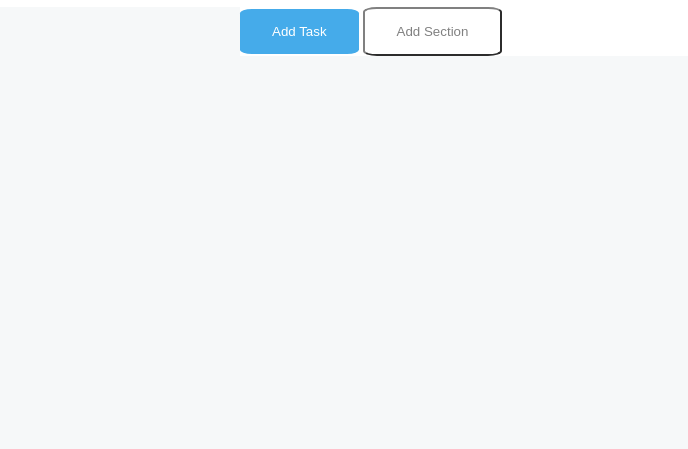
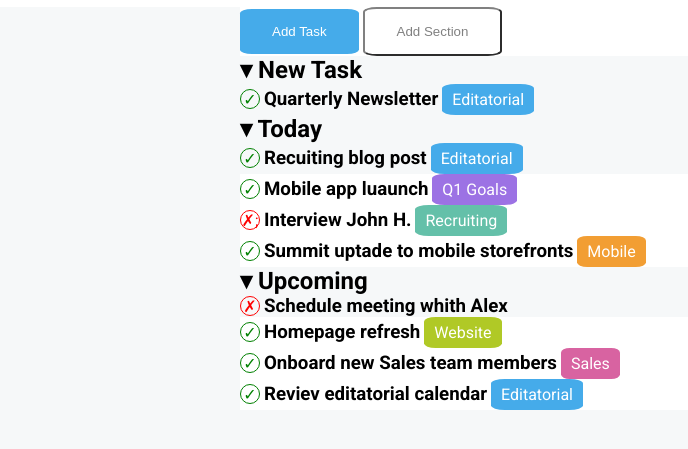
Before and after one commit to AngeloCatarozzolo/html-css-toboolist, a plain HTML site: page index.html in a window 1280 px wide. Shown: the part 63-512 px from the top of the page, without its empty margins (0-688 px from the left). Drawn offline with Linux system fonts and the light colour scheme.

Commit message:
fine menù

```diff
--- a/css/style.css
+++ b/css/style.css
@@ -35,8 +35,58 @@ button{
     color: gray;
     border-color: gray;
 }
+.circle{
+        display: inline-block;
+        height: 20px;
+        width: 20px;
+        border: 1px solid black;
+        border-radius: 50%;
+        text-align: center;
+        display: inline-block;
+}
+.circle-check{
+        color: green;
+        border-color: green;
+}
+.circle-cross{
+        color: red;
+        border-color: red;
+}
+h3{
+    display: inline-block;
+}
 *{
     box-sizing: border-box;
     margin: 0;
     padding: 0;
 }
+.tag{
+    border: 0px;
+    padding: 6px 10px;
+    display: inline-block;
+    border-radius: 15%;
+}
+#editatorial{
+    background-color: #45ABEA;
+    color: white;
+}
+#q1{
+    background-color: #9C72E4;
+    color: white;
+}
+#recruiting{
+    background-color: #64C0A9;
+    color: white;
+}
+#mobile{
+    background-color: #F29E33;
+    color: white;
+}
+#website{
+    background-color: #B0C926;
+    color: white ;
+}
+#sales{
+    background-color: #D863A1;
+    color: white;
+}
--- a/index.html
+++ b/index.html
@@ -24,6 +24,55 @@
            <button id="blue-button">Add Task</button>
            <button id="white-button">Add Section</button>
         </section>
+        <!--Primo menu-->
+        <section class="container">
+            <h2>&dtrif; New Task</h2>
+            <div class="circle circle-check">&check;</div>
+            <h3>Quarterly Newsletter</h3>
+            <div id="editatorial" class="tag">Editatorial</div>
+        </section>
+        <!--Secondo menu-->
+        <section class="container">
+            <h2>&dtrif; Today</h2>
+            <div class="circle circle-check">&check;</div>
+            <h3>Recuiting blog post</h3>
+            <div id="editatorial" class="tag">Editatorial</div>
+        </section>
+        <section>
+            <div class="circle circle-check">&check;</div>
+            <h3>Mobile app luaunch</h3>
+            <div id="q1" class="tag">Q1 Goals</div>
+        </section>
+        <section>
+            <div class="circle circle-cross">&cross;;</div>
+            <h3>Interview John H.</h3>
+            <div id="recruiting" class="tag">Recruiting</div>
+        </section>
+        <section>
+            <div class="circle circle-check">&check;</div>
+            <h3>Summit uptade to mobile storefronts</h3>
+            <div id="mobile" class="tag">Mobile</div>
+        </section>
+        <section class="container">
+            <h2>&dtrif; Upcoming</h2>
+            <div class="circle circle-cross">&cross;</div>
+            <h3>Schedule meeting whith Alex</h3>
+        </section>
+        <section>
+            <div class="circle circle-check">&check;</div>
+            <h3>Homepage refresh</h3>
+            <div id="website" class="tag">Website</div>
+        </section>
+        <section>
+            <div class="circle circle-check">&check;</div>
+            <h3>Onboard new Sales team members</h3>
+            <div id="sales" class="tag">Sales</div>
+        </section>
+        <section>
+            <div class="circle circle-check">&check;</div>
+            <h3>Reviev editatorial calendar</h3>
+            <div id="editatorial" class="tag">Editatorial</div>
+        </section>
     </main>
 </body>
 </html>
```
